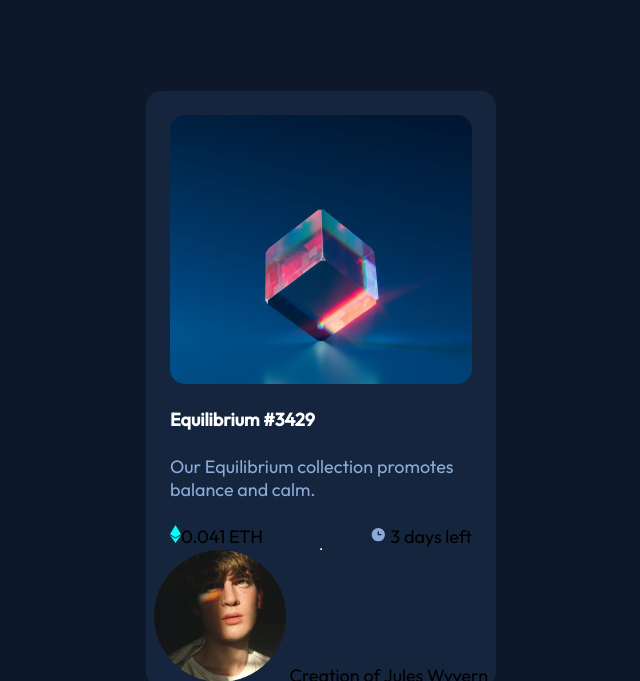
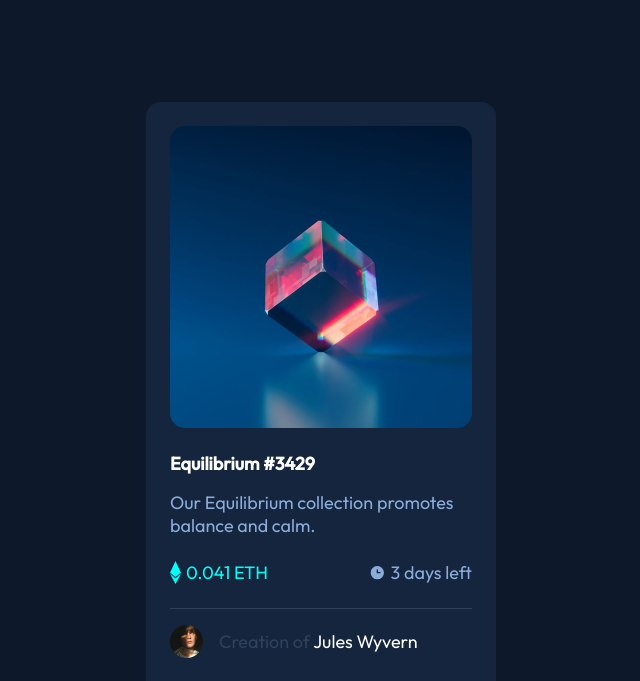
Before and after one commit to Noby707/FrontendMentorChallenges, a plain HTML site: page nft-preview-card-component-main/index.html in a window 1280 px wide. Shown: the top 681 px of the page, without its empty margins (319-959 px from the left). Drawn offline with Linux system fonts and the light colour scheme.

Commit message:
Finish Desktop Non-Active version

```diff
--- a/nft-preview-card-component-main/index.html
+++ b/nft-preview-card-component-main/index.html
@@ -38,12 +38,12 @@
     </div>
     <hr>
 
-    <div class="profile"> <img src="./images/image-avatar.png" alt="profile pic"> Creation of Jules Wyvern</div>
+    <div class="profile"> <img src="./images/image-avatar.png" alt="profile pic"> <p>Creation of <span id="Jules-Wyvern">Jules Wyvern</span></p></div>
   </div>
 
-  <div class="attribution">
+  <!-- <div class="attribution">
     Challenge by <a href="https://www.frontendmentor.io?ref=challenge" target="_blank">Frontend Mentor</a>.
     Coded by <a href="https://github.com/Noby707" target="_blank">Noby707</a>.
-  </div>
+   </div> -->
 </body>
 </html>
--- a/nft-preview-card-component-main/style.css
+++ b/nft-preview-card-component-main/style.css
@@ -54,7 +54,7 @@
     color: hsl(215, 51%, 70%);
     width: 302px;
 
-    margin-top: 24px;
+    margin-top: 16px;
 }
 
 .info-line {
@@ -62,5 +62,56 @@
     display: flex;
     justify-content: space-between;
 
-    margin-top: 24px
+    margin-top: 24px;
 }
+
+.currency {
+    /* width: 93px; */
+    display: flex;
+    color: hsl(178, 100%, 50%);
+}
+
+.currency > img {
+    margin-right: 5px;
+}
+
+.time-info {
+    display: flex;
+    justify-content: space-around;
+    align-items: center;
+    color: hsl(215, 51%, 70%);
+}
+
+.time-info > img {
+    margin-right: 5px;
+}
+
+hr {
+    margin-top: 24px;
+    height: 1px;
+    background-color: hsl(215, 32%, 27%);
+    border-style: none;
+    width: 302px;
+}
+
+.profile {
+    margin-top: 16px;
+    /* width: 230px; */
+    color: hsl(215, 32%, 27%);
+    align-self: flex-start;
+    margin-left: 24px;
+
+    display: flex;
+    align-items: center;
+    justify-content: flex-start;
+}
+
+.profile > img {
+    width: 33px;
+    height: 33px;
+    margin-right: 16px;
+}
+
+#Jules-Wyvern {
+    color: hsl(0, 0%, 100%);;
+}
```
